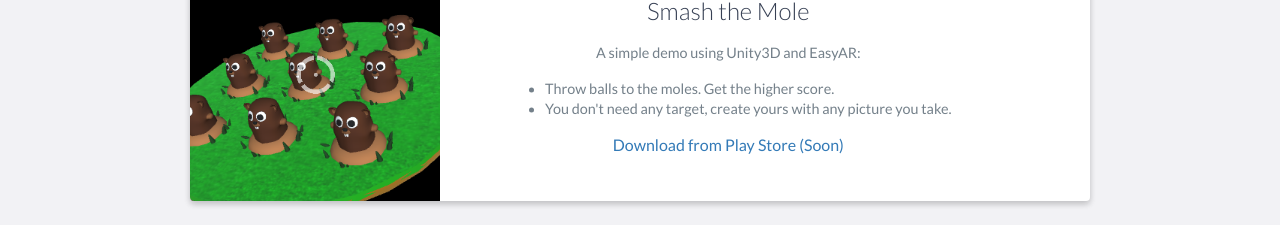
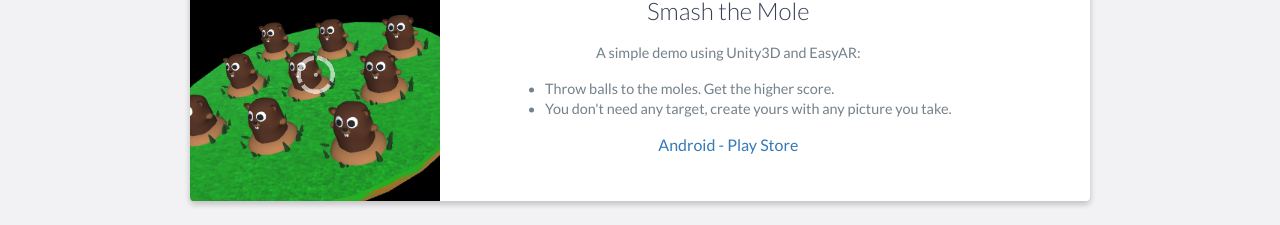
Before and after one commit to cegrosa/cegrosa.github.io, a website: page index.html in a window 1280 px wide. Shown: the part 995-1220 px from the top of the page. Drawn offline with nearby package versions, Linux system fonts and the light colour scheme.

Commit message:
Update index.html

```diff
--- a/index.html
+++ b/index.html
@@ -81,7 +81,7 @@
                                 You don't need any target, create yours with any picture you take.
                             </li>
                         </ul>
-                        <a target="_blank" href="#">Download from Play Store (Soon)</a>
+                        <a target="_blank" href="https://play.google.com/store/apps/details?id=com.vicjod.smashmole">Android - Play Store</a>
                     </div>
                     <!-- End .project-info -->
                 </div>
```
